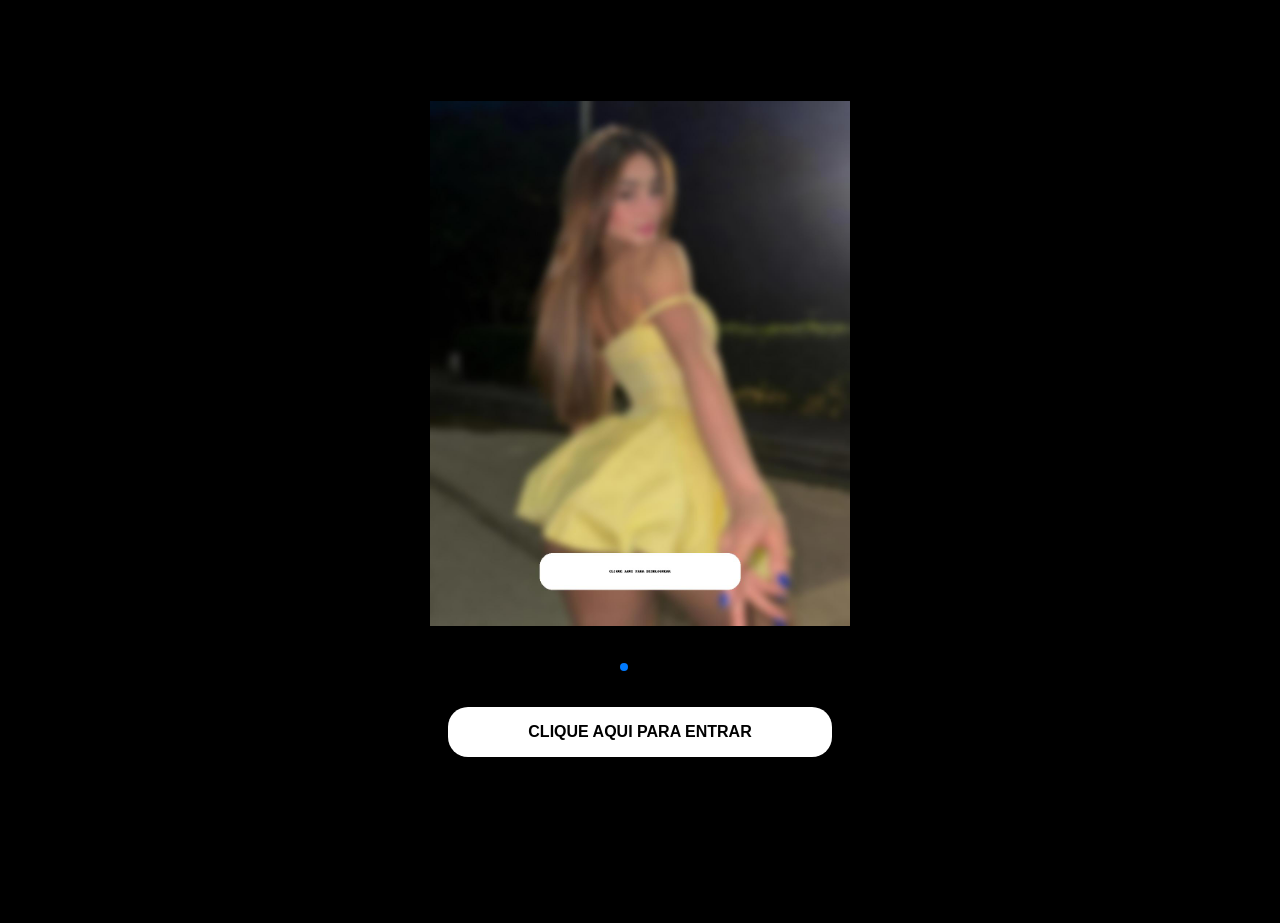
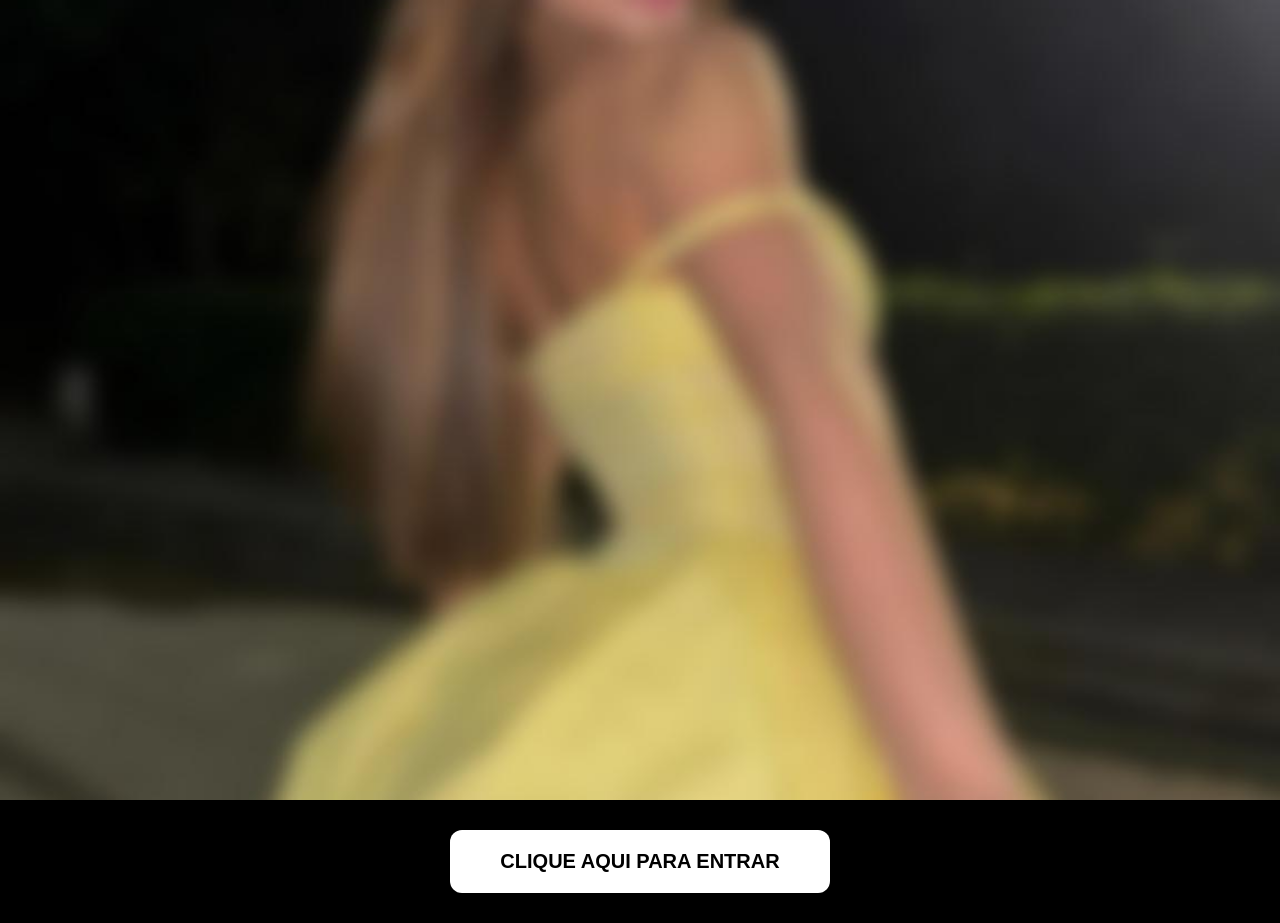
Before and after one commit to hotzao951/Group-previw, a plain HTML site: page index.html in a window 1280 px wide. Before the commit the page ends 800 px from the top, so only its background shows below. Drawn offline with nearby package versions, Linux system fonts and the light colour scheme.

Commit message:
Update index.html

```diff
--- a/index.html
+++ b/index.html
@@ -3,63 +3,49 @@
 <head>
   <meta charset="UTF-8">
   <meta name="viewport" content="width=device-width, initial-scale=1.0">
-  <title>Preview Grupo</title>
-  <link rel="stylesheet" href="https://cdn.jsdelivr.net/npm/swiper@10/swiper-bundle.min.css" />
+  <title>Prévia do Grupo</title>
+  <link rel="stylesheet" href="https://cdn.jsdelivr.net/npm/swiper@11/swiper-bundle.min.css" />
   <style>
     body {
       margin: 0;
       padding: 0;
       background-color: #000;
-      color: #fff;
       font-family: Arial, sans-serif;
-      display: flex;
-      justify-content: center;
-      align-items: center;
+      overflow-x: hidden;
+    }
+    .swiper {
+      width: 100vw;
       height: 100vh;
-      flex-direction: column;
     }
-
-    .swiper {
-      width: 100%;
-      max-width: 420px;
-      height: 80vh;
-      border-radius: 20px;
-      overflow: hidden;
-    }
-
     .swiper-slide {
       display: flex;
       justify-content: center;
       align-items: center;
-      background: #000;
     }
-
     .swiper-slide img {
-      width: 100%;
-      height: auto;
+      width: 100vw;
+      height: 100vh;
       object-fit: cover;
     }
-
-    .cta-btn {
-      background: white;
-      padding: 16px 32px;
-      border-radius: 20px;
-      font-size: 16px;
-      font-weight: 700;
+    .cta-button {
+      display: block;
+      margin: 30px auto;
+      padding: 20px 40px;
+      background-color: white;
+      color: black;
       text-align: center;
-      color: #000;
-      box-shadow: 0 4px 15px rgba(0, 0, 0, 0.2);
-      width: 80%;
-      max-width: 320px;
-      margin-top: 24px;
+      font-size: 20px;
+      font-weight: bold;
+      border-radius: 12px;
       text-decoration: none;
-      display: block;
+      max-width: 300px;
+      box-shadow: 0px 4px 12px rgba(0,0,0,0.2);
     }
   </style>
 </head>
 <body>
 
-  <!-- Pixel Meta -->
+<!-- Facebook Pixel Code -->
 <script>
   !function(f,b,e,v,n,t,s)
   {if(f.fbq)return;n=f.fbq=function(){n.callMethod?
@@ -72,9 +58,10 @@
   fbq('init', '500776952773987');
   fbq('track', 'PageView');
 </script>
-  <noscript>
-    <img height="1" width="1" style="display:none" src="https://www.facebook.com/tr?id=500776952773987&ev=PageView&noscript=1"/>
-  </noscript>
+<noscript><img height="1" width="1" style="display:none"
+  src="https://www.facebook.com/tr?id=500776952773987&ev=PageView&noscript=1"
+/></noscript>
+<!-- End Facebook Pixel Code -->
 
 <!-- Swiper Carrossel -->
 <div class="swiper">
@@ -83,21 +70,23 @@
     <div class="swiper-slide"><img src="carrossel_text_up_2.jpg" alt="Preview 2"></div>
     <div class="swiper-slide"><img src="carrossel_text_up_3.jpg" alt="Preview 3"></div>
   </div>
-    <!-- Pagination opcional -->
-    <div class="swiper-pagination"></div>
 </div>
 
-  <!-- Botão CTA -->
-  <a href="https://t.me/seuGrupo" class="cta-btn" onclick="fbq('trackCustom', 'EntrouNoGrupo');">
+<!-- Botão Telegram -->
+<a href="https://t.me/seuGrupo"
+   onclick="fbq('trackCustom', 'EntrouNoGrupo');"
+   class="cta-button">
    CLIQUE AQUI PARA ENTRAR
 </a>
 
-  <script src="https://cdn.jsdelivr.net/npm/swiper@10/swiper-bundle.min.js"></script>
+<!-- Swiper JS -->
+<script src="https://cdn.jsdelivr.net/npm/swiper@11/swiper-bundle.min.js"></script>
 <script>
   const swiper = new Swiper('.swiper', {
     loop: true,
     pagination: {
       el: '.swiper-pagination',
+      clickable: true,
     },
   });
 </script>
```
Lines whose indentation alone changed are shown as unchanged.
